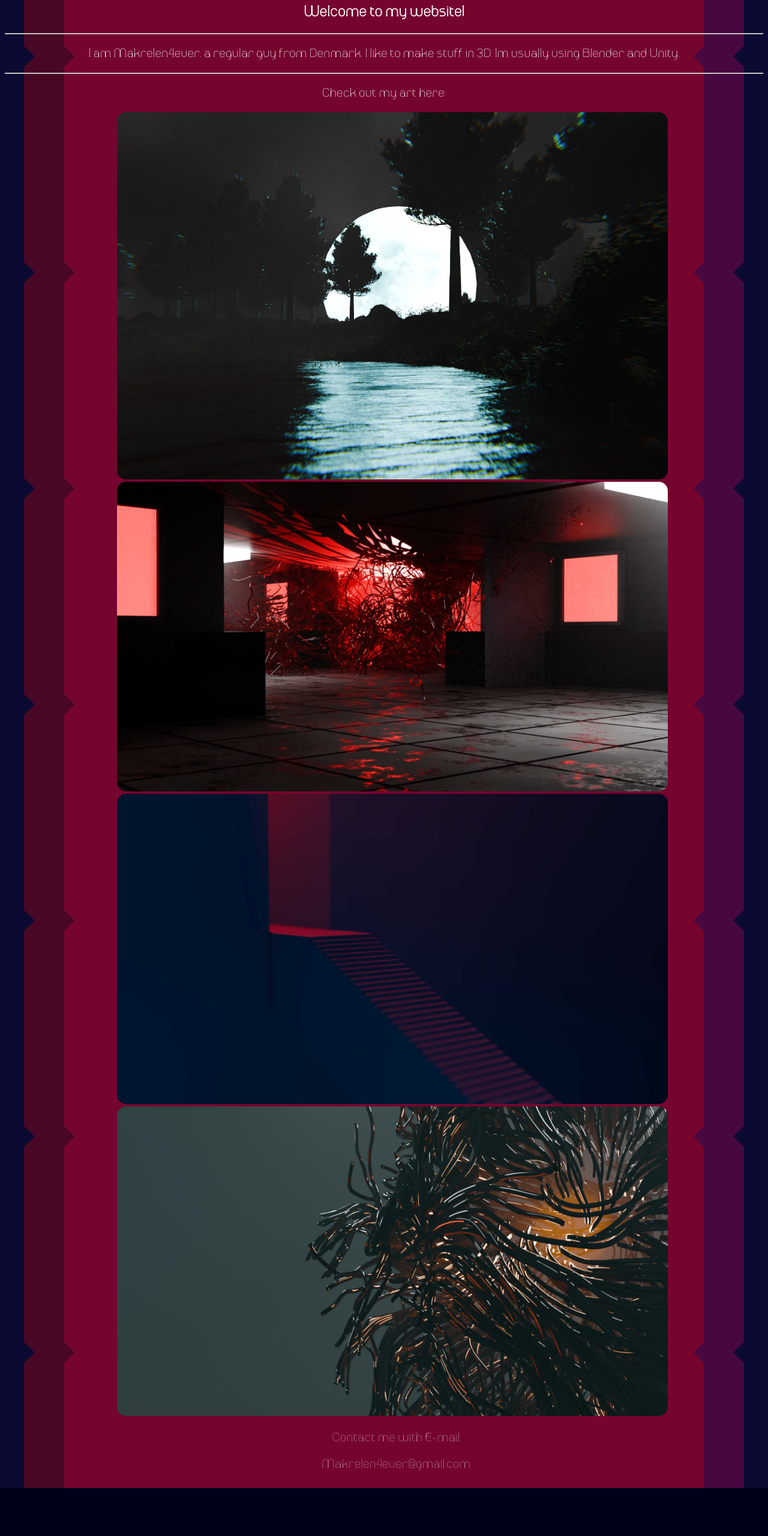
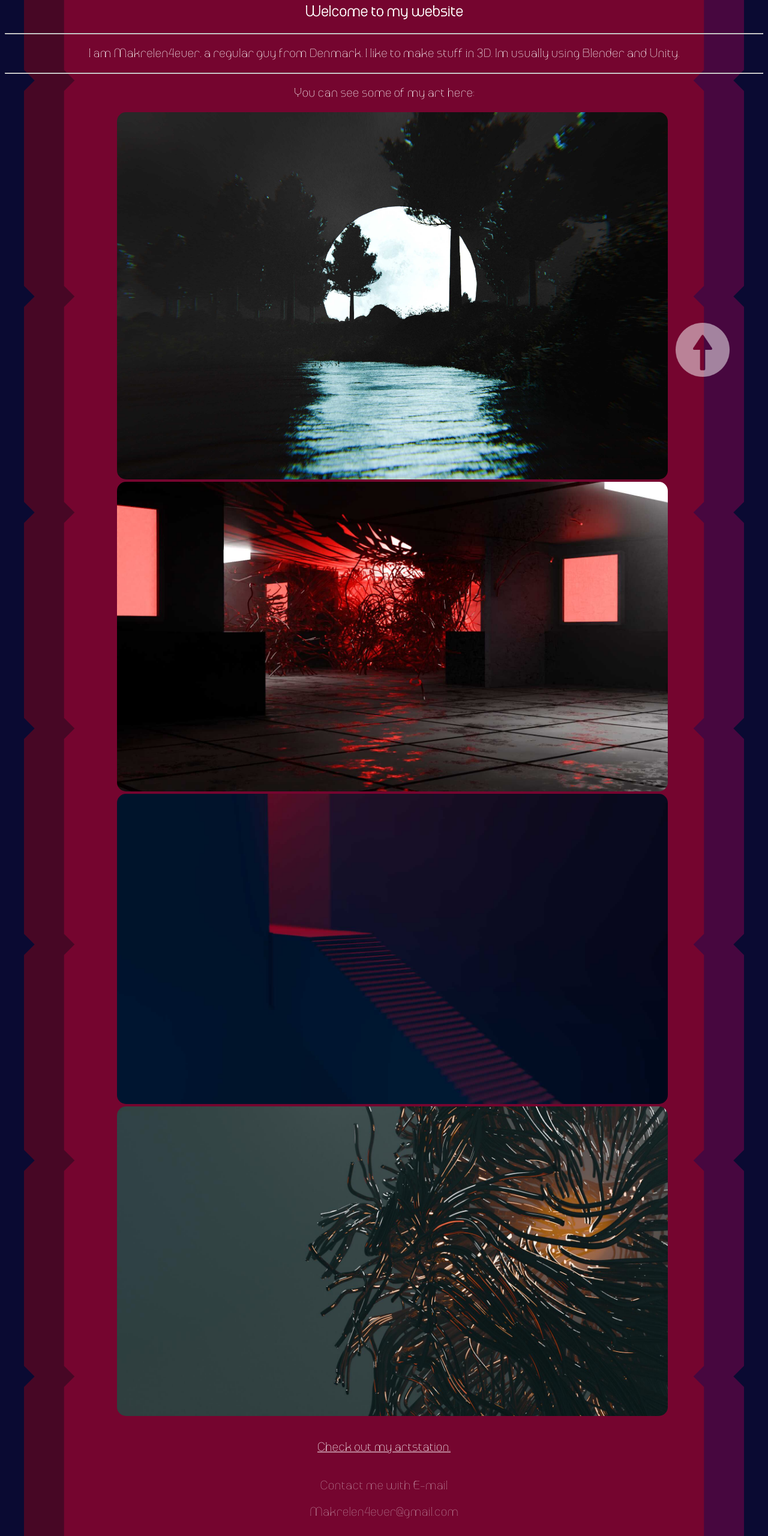
Before and after one commit to Makrelen4Ever/Makrelen4Evers-website, a plain HTML site: page index.html in a window 1280 px wide. Shown: the part 132-2692 px from the top of the page at 60% size. Before the commit the page ends 2612 px from the top, so only its background shows below. Drawn offline with Linux system fonts and the light colour scheme.

Commit message:
Added an arrow that sends you to the top

```diff
--- a/index.html
+++ b/index.html
@@ -45,7 +45,7 @@
                 color: white;
             }
 
-            .M {
+            #M {
 
                 display: flex;
 
@@ -66,6 +66,16 @@
             html, body {
                 max-width: 100%;
                 overflow-x: hidden;
+                overflow-y: auto;
+            }
+
+            .arrow {
+                position: fixed;
+
+                right: 5%;
+                bottom: 5%;
+
+                max-width: 7%;
             }
 
         </style>
@@ -73,10 +83,14 @@
 
     <body>
 
-        <img src="Moutline.png" class="M">
+        <a href="#M">
+            <img src="Arrow.png" class="arrow">
+        </a>
+
+        <img src="Moutline.png" id="M">
 
         <h2>
-            Welcome to my website!
+            Welcome to my website
         </h2>
         <hr>
         <p>
@@ -85,17 +99,24 @@
 
         <hr>
 
-        <p>Check out my art here:</p>
+        <p>You can see some of my art here:</p>
 
         <ul>
             <img src="DeadMansMoon_BlueCompressed.jpg" class="Artwork">
             <img src="LiminalDarknessCompressed.jpg" class="Artwork">
             <img src="StairCaseCompressed.jpg" class="Artwork">
             <img src="SciFiCablesCompressed.jpg" class="Artwork">
-            <p class="email">Contact me with E-mail</p>
-            <p class="email">Makrelen4ever@gmail.com</p>
+
         </ul>
 
+        <a href="https://www.artstation.com/makrelen4ever" class="email">
+            <p>
+                Check out my artstation.
+            </p>
+        </a>
+
+        <p class="email">Contact me with E-mail</p>
+        <p class="email">Makrelen4ever@gmail.com</p>
 
     </body>
 </html>
```
Also changed, not shown: Arrow.png (added).
